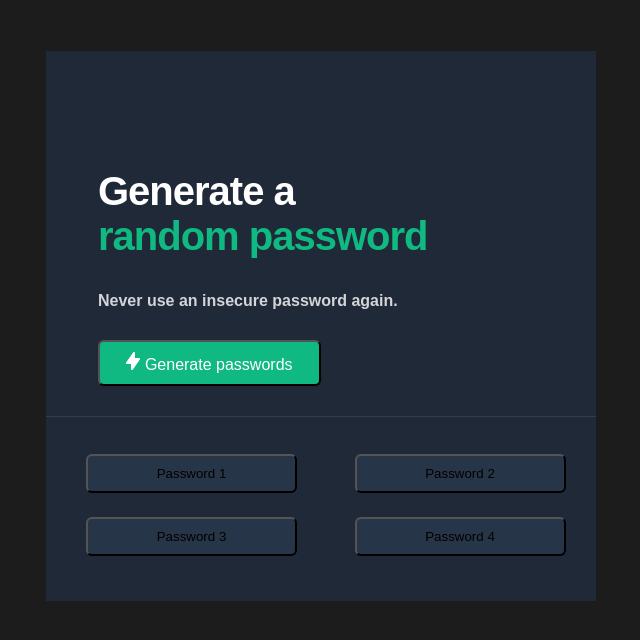
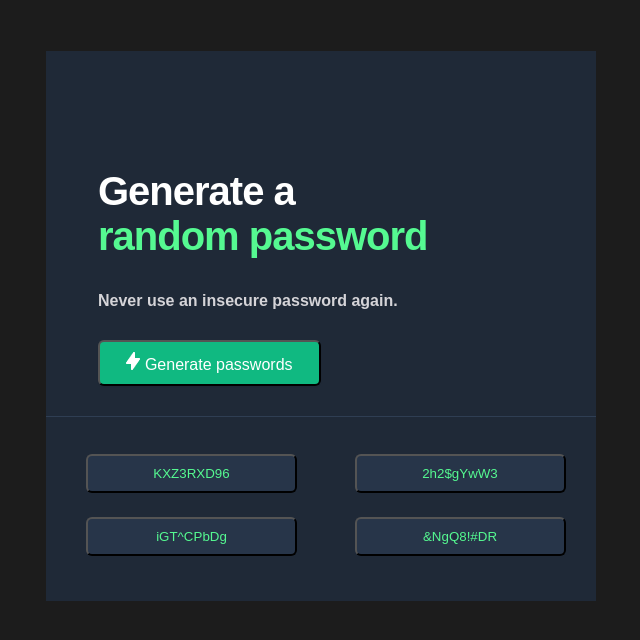
Before and after one commit to Anushka-shukla/Random_Password_Generator, a plain HTML site: page index.html in a window 1280 px wide. Both pictures are taken after a click on the button "Generate passwords". Shown: the whole page, without its empty margins (319-959 px from the left). Drawn offline with Linux system fonts and the light colour scheme.

Commit message:
simple generate password functionality add

```diff
--- a/index.css
+++ b/index.css
@@ -30,8 +30,8 @@ h2{
     /* or 100% */
     letter-spacing: -0.025em;
     /* white */
-   color: #FFFFFF;font-family:sans-serif;
-   font-style:normal;
+    color: #FFFFFF;font-family:sans-serif;
+    font-style:normal;
     font-weight: 800;
     font-size: 40px;
     padding-left: 52px;
@@ -46,7 +46,7 @@ span.text1{
     color: #FFFFFF;
 }
 span.text2{
-    color: #10B981;
+    color: #55F991;
 }
 
 p{
@@ -92,14 +92,18 @@ ul.pass-list{
     grid-template-columns: repeat(auto-fill, minmax(215px, 1fr));
     gap: 24px 27px;
     margin-top: 2px;
+
 }
 
 li{
     list-style: none;
 }
 
+.pass-list > li {
 
-#hiddenPasBtn1{
+}
+
+#Paswd1{
     width: 211px;
     height: 39px;
     left: 287px;
@@ -108,9 +112,14 @@ li{
     cursor: pointer;
     font-weight: 500;
     padding: 10px;
+    color: #55F991;
+    background-image: url(assets/elipsis.png);
+    background-repeat: no-repeat;
+    background-size: 14px 8px;
+    background-position: 50% 50%;
 }
 
-#hiddenPasBtn2 {
+#Paswd2 {
     width: 211px;
     height: 39px;
     left: 287px;
@@ -119,9 +128,14 @@ li{
     cursor: pointer;
     font-weight: 500;
     padding: 10px;
+    color: #55F991;
+    background-image: url(assets/elipsis.png);
+    background-repeat: no-repeat;
+    background-size: 14px 8px;
+    background-position: 50% 50%;
 }
 
-#hiddenPasBtn3 {
+#Paswd3 {
     width: 211px;
     height: 39px;
     left: 287px;
@@ -130,9 +144,14 @@ li{
     cursor: pointer;
     font-weight: 500;
     padding: 10px;
+    color: #55F991;
+    background-image: url(assets/elipsis.png);
+    background-repeat: no-repeat;
+    background-size: 14px 8px;
+    background-position: 50% 50%;
 }
 
-#hiddenPasBtn4 {
+#Paswd4 {
     width: 211px;
     height: 39px;
     left: 287px;
@@ -141,4 +160,9 @@ li{
     cursor: pointer;
     font-weight: 500;
     padding: 10px;
+    color: #55F991;
+    background-image: url(assets/elipsis.png);
+    background-repeat: no-repeat;
+    background-size: 14px 8px;
+    background-position: 50% 50%;
 }
--- a/index.html
+++ b/index.html
@@ -14,7 +14,7 @@
                 <p>Never use an insecure password again.</p>
             </div>
             <div class="generatePassBtn-container">
-                <button class="generatePasswordBtn"> <img src="/assets/Icon.png" alt="password" class="img-pass">
+                <button class="generatePasswordBtn" onclick="render()"> <img src="/assets/Icon.png" alt="password" class="img-pass">
                     Generate
                     passwords</button>
             </div>
@@ -22,10 +22,10 @@
 
             <div class="passwordBtn-container">
                 <ul class="pass-list">
-                    <li><button id="hiddenPasBtn1">Password 1</button></li>
-                    <li><button id="hiddenPasBtn2">Password 2</button></li>
-                    <li><button id="hiddenPasBtn3">Password 3</button></li>
-                    <li><button id="hiddenPasBtn4">Password 4</button></li>
+                    <li><button id="Paswd1"></button></li>
+                    <li><button id="Paswd2"></button></li>
+                    <li><button id="Paswd3"></button></li>
+                    <li><button id="Paswd4"></button></li>
                 </ul>
             </div>
 
--- a/index.js
+++ b/index.js
@@ -0,0 +1,48 @@
+let generatePass = document.getElementById("generatePasswordBtn")
+
+let passwordlen = 8
+
+let passwordEl1 = ""
+let passwordEl2 = ""
+let passwordEl3 = ""
+let passwordEl4 = ""
+
+let password1 = document.querySelector("#Paswd1")
+let password2 = document.querySelector("#Paswd2")
+let password3 = document.querySelector("#Paswd3")
+let password4 = document.querySelector("#Paswd4")
+
+
+// displaying the passwords on the buttons
+function render(){
+
+     passwordEl1 = generateRandomPass()
+     password1.textContent = passwordEl1
+     console.log(password1)
+
+     passwordEl2 = generateRandomPass()
+     password2.textContent = passwordEl2
+
+     passwordEl3 = generateRandomPass()
+     password3.textContent = passwordEl3
+
+     passwordEl4 = generateRandomPass()
+     password4.textContent = passwordEl4
+}
+
+// function to generate a random combination of password
+function generateRandomPass() {
+    let pass = ""
+    // string consist of Alphabets(lowercase and uppercase), Numbers and Special Characters
+
+    let str = "ABCDEFGHIJKLMNOPQRSTUVWXYZ" + "abcdefghijklmnopqrstuvwxyz" + "!@#$%^&*" + "1234567890"
+
+    for (let i = 0; i <= passwordlen; i++) {
+        let char = Math.floor(Math.random() * str.length)
+        pass = pass + str.charAt(char)
+        console.log(pass)
+    }
+
+    return pass;
+
+}
```
Also changed, not shown: assets/elipsis.png (added).
